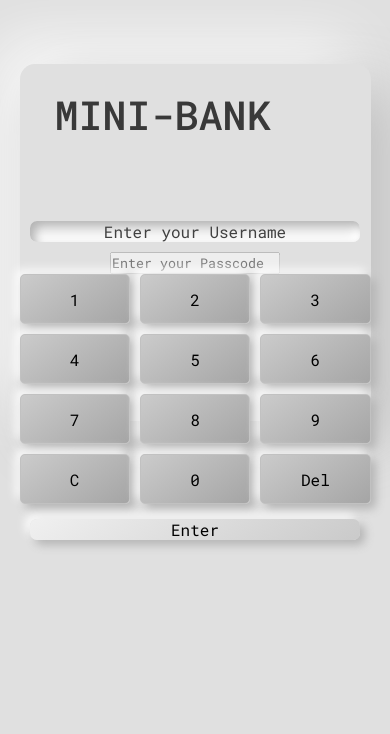
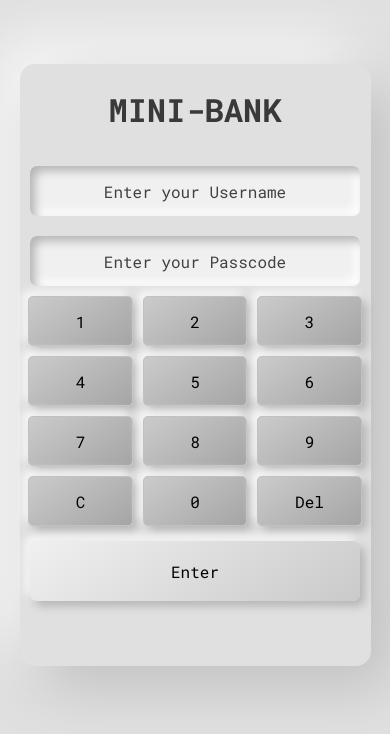
Before and after one commit to rihan-a/JS-Mini-bank, a plain HTML site: page index.html in a window 390 px wide. Drawn offline with Linux system fonts and the light colour scheme.

Commit message:
overall style adjustments

```diff
--- a/assets/css/style.css
+++ b/assets/css/style.css
@@ -19,16 +19,17 @@ body {
 .welcome-container {
     margin-top: 4rem;
     width: 30%;
-
     border-radius: 15px;
     background: #e0e0e0;
     box-shadow: 20px 20px 60px #bebebe, -20px -20px 60px #ffffff;
 }
 #welcome-text {
+    text-align: center;
     margin: 15px auto;
     font-size: 2.5rem;
-    width: 80%;
-    font-weight: 500;
+    width: 100%;
+
+    font-weight: 700;
     text-transform: uppercase;
     font-family: "Roboto Mono", monospace;
     color: rgb(57, 57, 57);
@@ -38,7 +39,7 @@ body {
     width: 100%;
     margin: auto;
 }
-#username-input {
+.user-input {
     height: 50px;
     width: 80%;
     text-align: center;
@@ -55,7 +56,7 @@ body {
 .to-bank {
     margin: auto;
     width: 100%;
-    height: 160px;
+    /* height: 160px; */
     border-radius: 10px;
     display: flex;
     justify-content: space-evenly;
@@ -63,13 +64,14 @@ body {
     flex-direction: column;
 }
 
-#username-input::placeholder {
+.user-input::placeholder {
     color: rgb(65, 65, 65);
 }
 
 #username-btn {
     height: 60px;
     width: 80%;
+
     -webkit-appearance: none;
     background-color: unset;
     border-width: 0px;
@@ -81,7 +83,7 @@ body {
     border: none;
     color: black;
     font-size: 1rem;
-    margin-bottom: 10px;
+    margin-bottom: 40px;
     background: linear-gradient(145deg, #f0f0f0, #cacaca);
     box-shadow: 5px 5px 10px #b5b5b5, -5px -5px 10px #ffffffd2;
 }
@@ -89,6 +91,10 @@ body {
 #username-btn:hover {
     background: linear-gradient(145deg, #919191, #7c7c7c);
     color: white;
+}
+
+.to-bank .digits {
+    width: 80%;
 }
 
 /* ------------------------- bank interface -------------------------- */
@@ -108,7 +114,7 @@ body {
 #account-balance {
     margin: auto;
     width: 100%;
-    padding: 10px 0;
+    padding: 20px 0;
     text-align: center;
     border-radius: 5px;
     line-height: 30px;
@@ -149,7 +155,7 @@ body {
 
 #bank-deposit-btn:hover,
 #bank-withdraw-btn:hover,
-#bank-exit-btn:hover {
+.amount-enter-btn:hover {
     background: linear-gradient(145deg, #919191, #7c7c7c);
 }
 
@@ -164,7 +170,7 @@ body {
 
 #action-menu input {
     height: 100%;
-    width: 48%;
+    width: 100%;
     cursor: pointer;
     background-color: unset;
     border-radius: 5px;
@@ -235,16 +241,20 @@ input::-webkit-inner-spin-button {
     -webkit-appearance: none;
     border-width: 0px;
     border-color: unset;
+    color: black;
+
     outline: none;
     border: 0.1px solid rgb(193, 193, 193);
     cursor: pointer;
     background-color: unset;
+    /* --- diable double tap on touch screens --- */
+    touch-action: manipulation;
 }
 .digits .btn:hover {
     background: linear-gradient(145deg, #919191, #7c7c7c);
 }
 
-#bank-exit-btn {
+.amount-enter-btn {
     color: black;
     display: block;
     margin: auto;
@@ -264,7 +274,7 @@ input::-webkit-inner-spin-button {
     background: linear-gradient(145deg, #f0f0f0, #e2e2e2);
     box-shadow: 5px 5px 10px #b5b5b5, -5px -5px 10px #ffffffd2;
 }
-#bank-exit-btn:hover {
+.amount-enter-btn:hover {
     background: linear-gradient(145deg, #919191, #7c7c7c);
 }
 
@@ -336,16 +346,21 @@ input::-webkit-inner-spin-button {
 
 .transactions-container .date {
     width: 40%;
-
     text-align: center;
 }
 
 @media (max-width: 750px) {
-    #username-input {
+    #welcome-text {
+        font-size: 2rem;
+        margin: 10px auto;
+        width: 90%;
+    }
+    .user-input {
         width: 94%;
     }
     #username-btn {
         width: 94%;
+        margin-bottom: 15px;
     }
     .welcome-container,
     .bank-interface,
@@ -354,6 +369,11 @@ input::-webkit-inner-spin-button {
     .actions {
         width: 90%;
     }
+
+    .to-bank .digits {
+        width: 95%;
+    }
+
     .welcome-container {
         height: 100%;
     }
@@ -361,21 +381,10 @@ input::-webkit-inner-spin-button {
     .the-container {
         margin-bottom: 50px;
     }
-
-    /* #bank-deposit-btn,
-    #bank-withdraw-btn {
-        width: 135px;
-    }
-    #action-menu input,
-    #action-menu button {
-        width: 135px;
-    } */
-
     #action-menu input {
         font-size: 0.85rem;
     }
     .to-bank {
-        margin-top: 60px;
         width: 100%;
     }
     .welcome-container h2 {
@@ -386,4 +395,13 @@ input::-webkit-inner-spin-button {
     .bank-interface {
         width: 90%;
     }
+
+    .transactions .title {
+        font-size: 0.9rem;
+    }
+    .transactions-container .date,
+    .transactions-container .amount,
+    .transactions-container .balance {
+        font-size: 0.7rem;
+    }
 }
```
